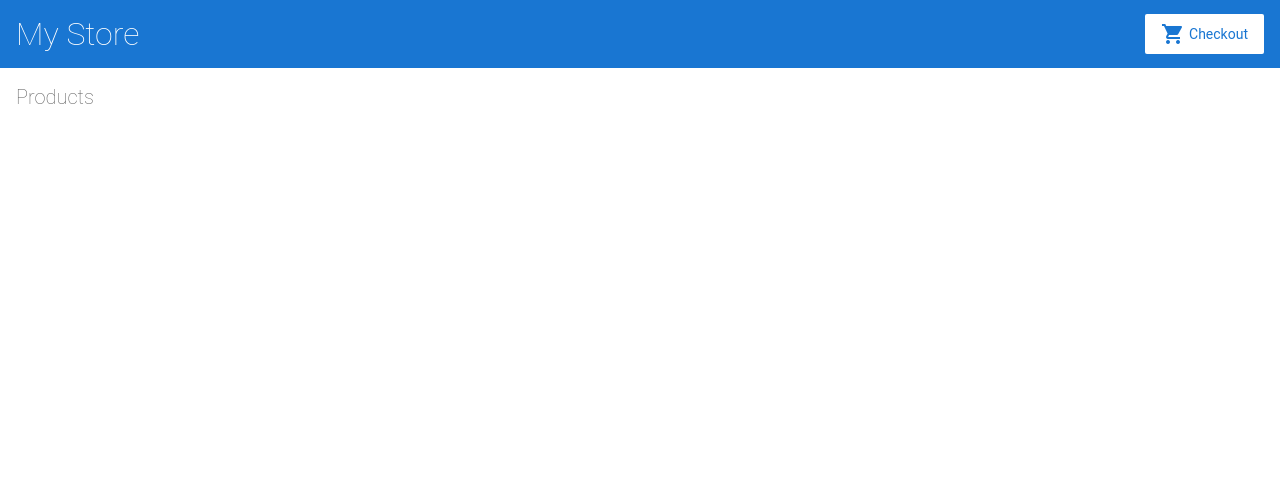
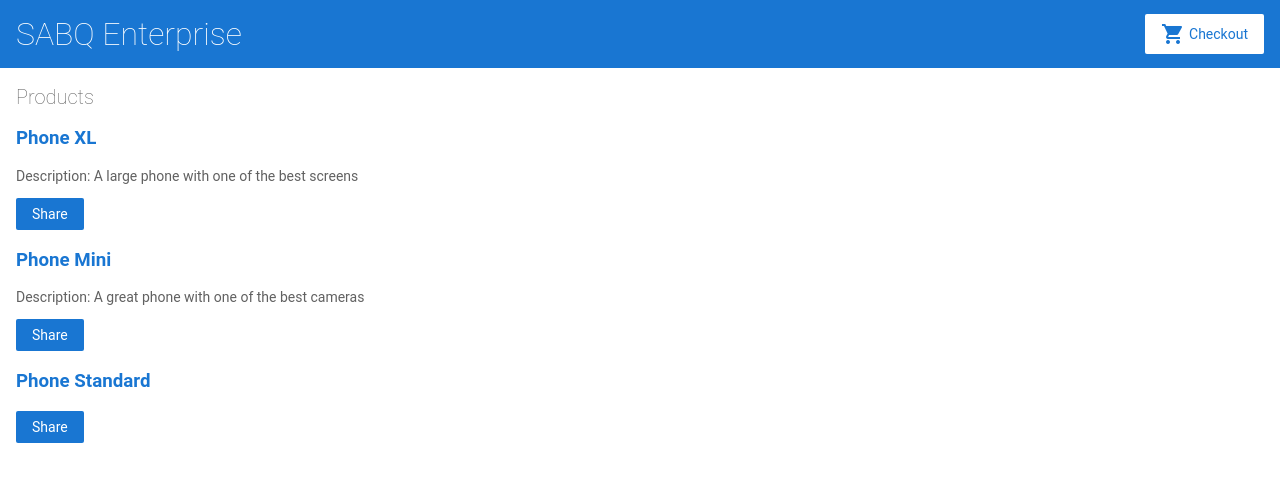
Before and after one commit to SAbubakarQ/angular-sample-project, an Angular app: page / in a window 1280 px wide. Shown: the top 482 px of the page. Built offline with nearby package versions, Linux system fonts and the light colour scheme.

Commit message:
3 files modified

```diff
--- a/src/app/product-list/product-list.component.html
+++ b/src/app/product-list/product-list.component.html
@@ -1,8 +1,20 @@
 <h2>Products</h2>
 
+<div *ngFor="let product of products">
 
-<!--
-Copyright Google LLC. All Rights Reserved.
-Use of this source code is governed by an MIT-style license that
-can be found in the LICENSE file at https://angular.io/license
--->
+  <h3>
+
+    <a [title]="product.name + ' details'">
+      {{ product.name }}
+    </a>
+  </h3>
+
+  <p *ngIf="product.description">
+    Description: {{ product.description }}
+  </p>
+
+  <button type="button" (click)="share()">
+    Share
+  </button>
+
+</div>
--- a/src/app/products.ts
+++ b/src/app/products.ts
@@ -4,6 +4,7 @@
   price: number;
   description: string;
 }
+
 
 export const products = [
   {
--- a/src/app/top-bar/top-bar.component.html
+++ b/src/app/top-bar/top-bar.component.html
@@ -1,5 +1,5 @@
 <a [routerLink]="['/']">
-  <h1>My Store</h1>
+  <h1>SABQ Enterprise</h1>
 </a>
 
 <a class="button fancy-button"><i class="material-icons">shopping_cart</i>Checkout</a>
```
